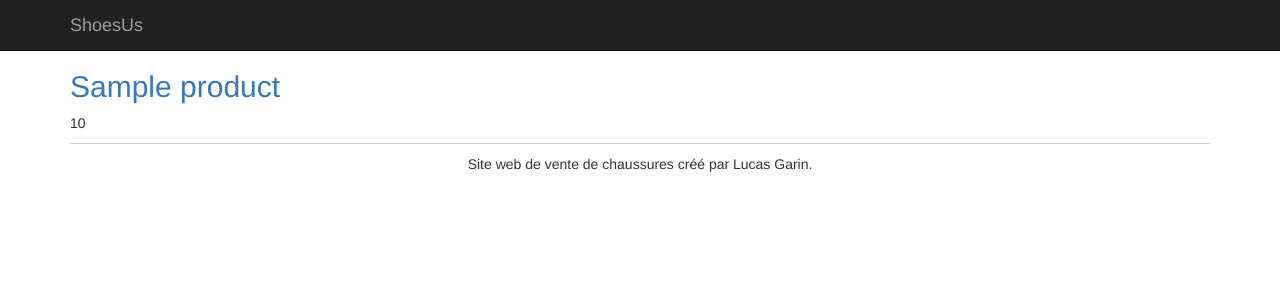
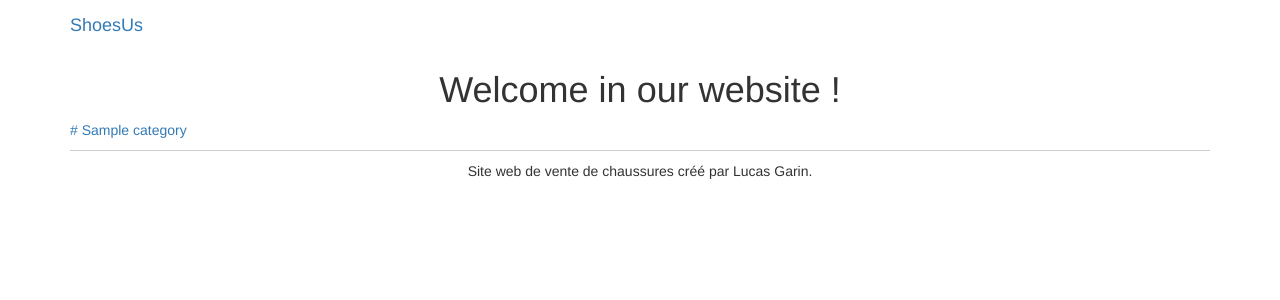
Before and after one commit to polytechlyon-isi2/ShoesUs, a PHP site: template views/index.html.twig in a window 1280 px wide. Shown: the top 300 px of the page. Run offline with PHP 8.4, Linux system fonts and the light colour scheme; the template is opened without the code that fills it: most values are stand-ins (such as "Sample title", 1, 10 or a date in 2020); some libraries are stand-ins or nearby versions.

Commit message:
Modification des vues (index, categorie), correction d'erreurs de requête SQL et création d'une nouvelle route

```diff
--- a/src/DAO/CategoryDAO.php
+++ b/src/DAO/CategoryDAO.php
@@ -28,7 +28,7 @@ class CategoryDAO extends DAO
      * @return array A list of all catgories.
      */
     public function findAll() {
-        $sql = "select * from s_category order by cat_id desc";
+        $sql = "select * from s_category order by cat_id";
         $result = $this->getDb()->fetchAll($sql);
 
         // Convert query result to an array of domain objects
@@ -47,7 +47,7 @@ class CategoryDAO extends DAO
      * @return \ShoesUs\Domain\Category
      */
     protected function buildDomainObject($row) {
-        $category = new Product();
+        $category = new Category();
         $category->setId($row['cat_id']);
         $category->setName($row['cat_name']);
         return $category;
--- a/src/DAO/ProductDAO.php
+++ b/src/DAO/ProductDAO.php
@@ -45,7 +45,7 @@ class ProductDAO extends DAO
 
         // cat_id is not selected by the SQL query
         // The catgeory won't be retrieved during domain objet construction
-        $sql = "select prod_id, prod_name, prod_desc, prod_price from s_product where prod_cat=? order by prod_id";
+        $sql = "select prod_id, prod_name, prod_desc, prod_price, prod_cat from s_product where prod_cat=? order by prod_id";
         $result = $this->getDb()->fetchAll($sql, array($categoryID));
 
         // Convert query result to an array of domain objects
@@ -90,7 +90,9 @@ class ProductDAO extends DAO
         $product->setName($row['prod_name']);
         $product->setDesc($row['prod_desc']);
         $product->setPrice($row['prod_price']);
-        $product->setCategory($row['prod_cat']);
+        $categoryID = $row['prod_cat'];
+        $category = $this->categoryDAO->find($categoryID);
+        $product->setCategory($category);
         return $product;
     }
 }
--- a/src/Domain/Product.php
+++ b/src/Domain/Product.php
@@ -75,7 +75,7 @@ class Product
         return $this->category;
     }
 
-    public function setCategory($category) {
+    public function setCategory(Category $category) {
         $this->category = $category;
     }
 }
--- a/views/index.html.twig
+++ b/views/index.html.twig
@@ -3,10 +3,8 @@
 {% block title %}Home{% endblock %}
 
 {% block content %}
-{% for product in products %}
-<article>
-    <h2><a class="productName" href="{{ path('product', { 'id': product.id }) }}">{{ product.name }}</a></h2>
-    <p>{{ product.price }}</p>
-</article>
+<center><h1>Welcome in our website !</h1></center>
+{% for category in categories %}
+    <p><a class="categoryName" href="{{ path('category', { 'id': category.id }) }}"># {{ category.name }}</a></p>
 {% endfor %}
 {% endblock %}
--- a/views/layout.html.twig
+++ b/views/layout.html.twig
@@ -10,7 +10,7 @@
 </head>
 <body>
     <div class="container">
-        <nav class="navbar navbar-default navbar-fixed-top navbar-inverse" role="navigation">
+        <nav class="navbar  navbar-fixed-top" role="navigation">
             <div class="container">
                 <div class="navbar-header">
                     <button type="button" class="navbar-toggle" data-toggle="collapse" data-target="#navbar-collapse-target">
```
Also changed, not shown: app/routes.php (+11 -3 lines), views/category.html.twig (added, +10 -0 lines), images/index_background.png (deleted), 3 other files.
